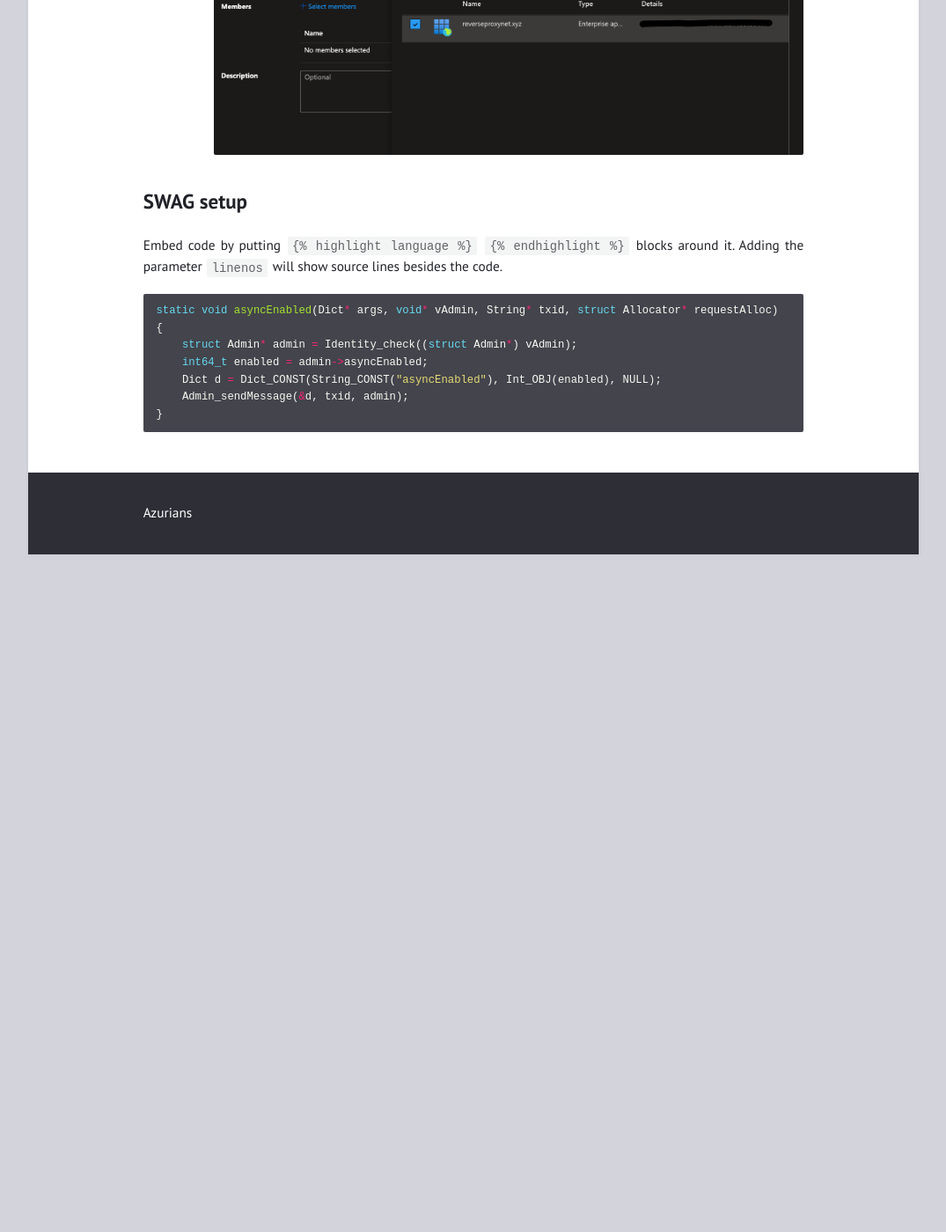
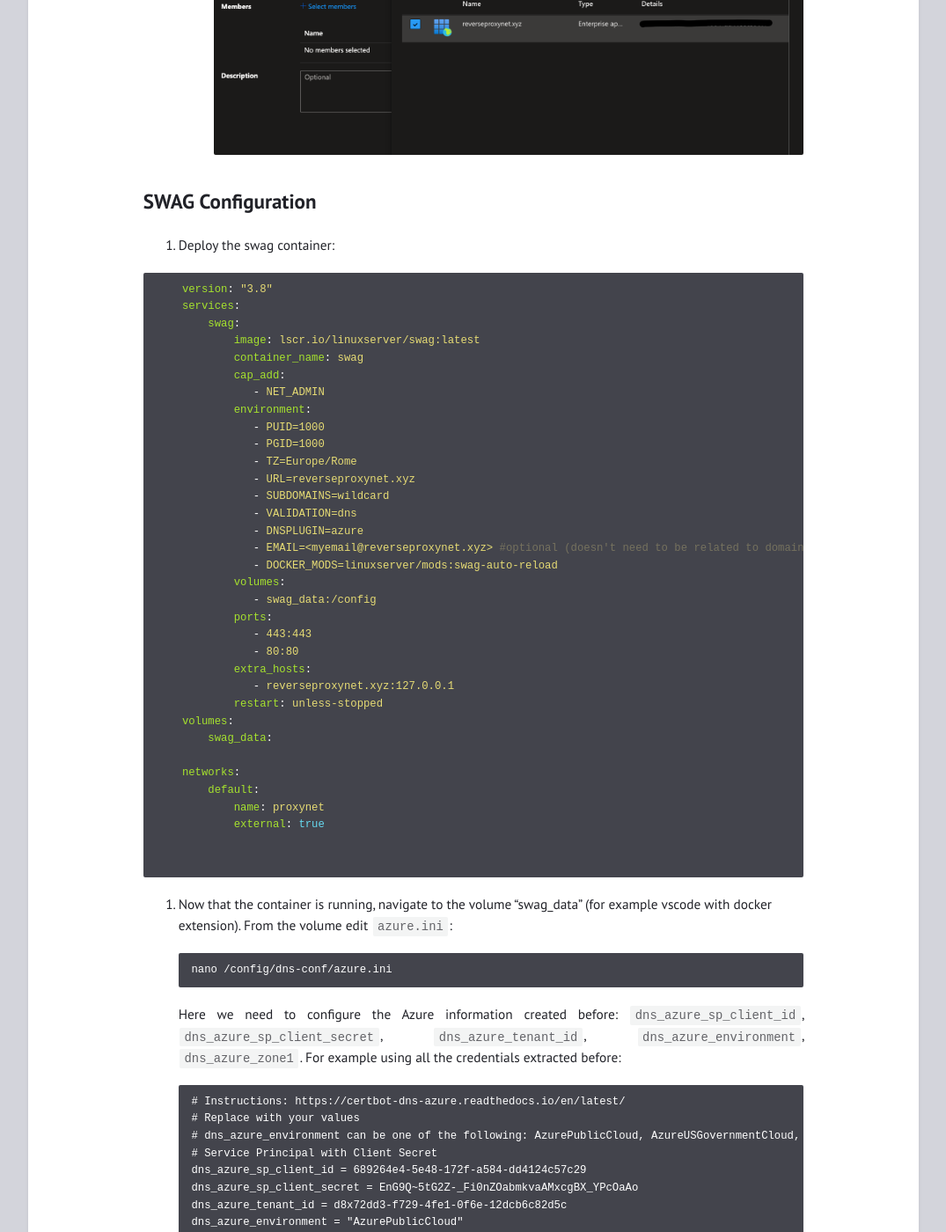
Before and after one commit to massimilianorighi/massimilianorighi.github.io, a Jekyll site: the page built from _posts/2024-02-10-azure-swag.md, in a window 1280 px wide and 1400 px high, scrolled down 7071 px. Shown: the whole window at 88% size, without its empty margins (102-1177 px from the left). Built offline with Jekyll 4.4.1, drawn with Linux system fonts in a browser that asks for light colours; before the commit the page ends 7701 px from its top, so only the background shows below that; some of the changed text lies outside the part shown.

Commit message:
Added swag setup

````diff
--- a/_posts/2024-02-10-azure-swag.md
+++ b/_posts/2024-02-10-azure-swag.md
@@ -132,18 +132,64 @@ One more thing is left, we need to assign permissions to just created app.
   - Click `Review + Assign` button.
 ![](/assets/images/images_2024-02-10-azure-swag/app_role_assigned.png)
 
-## SWAG setup
+## SWAG Configuration
 
-Embed code by putting `{{ "{% highlight language " }}%}` `{{ "{% endhighlight " }}%}` blocks around it. Adding the parameter `linenos` will show source lines besides the code.
+1. Deploy the swag container:
+    {% highlight yaml %}
 
-{% highlight c %}
+    version: "3.8"
+    services:
+        swag:
+            image: lscr.io/linuxserver/swag:latest
+            container_name: swag
+            cap_add:
+               - NET_ADMIN
+            environment:
+               - PUID=1000
+               - PGID=1000
+               - TZ=Europe/Rome
+               - URL=reverseproxynet.xyz
+               - SUBDOMAINS=wildcard
+               - VALIDATION=dns
+               - DNSPLUGIN=azure
+               - EMAIL=<myemail@reverseproxynet.xyz> #optional (doesn't need to be related to domain)
+               - DOCKER_MODS=linuxserver/mods:swag-auto-reload
+            volumes:
+               - swag_data:/config
+            ports:
+               - 443:443
+               - 80:80
+            extra_hosts:
+               - reverseproxynet.xyz:127.0.0.1
+            restart: unless-stopped
+    volumes:
+        swag_data:
 
-static void asyncEnabled(Dict* args, void* vAdmin, String* txid, struct Allocator* requestAlloc)
-{
-    struct Admin* admin = Identity_check((struct Admin*) vAdmin);
-    int64_t enabled = admin->asyncEnabled;
-    Dict d = Dict_CONST(String_CONST("asyncEnabled"), Int_OBJ(enabled), NULL);
-    Admin_sendMessage(&d, txid, admin);
-}
+    networks:
+        default:
+            name: proxynet
+            external: true
 
-{% endhighlight %}
+    {% endhighlight %}
+2. Now that the container is running, navigate to the volume "swag_data" (for example vscode with docker extension). From the volume edit `azure.ini`:
+```
+nano /config/dns-conf/azure.ini
+```
+Here we need to configure the Azure information created before: `dns_azure_sp_client_id`, `dns_azure_sp_client_secret`, `dns_azure_tenant_id`, `dns_azure_environment`, `dns_azure_zone1`.
+For example using all the credentials extracted before:
+```
+# Instructions: https://certbot-dns-azure.readthedocs.io/en/latest/
+# Replace with your values
+# dns_azure_environment can be one of the following: AzurePublicCloud, AzureUSGovernmentCloud, AzureChinaCloud, AzureGermanCloud
+# Service Principal with Client Secret
+dns_azure_sp_client_id = 689264e4-5e48-172f-a584-dd4124c57c29
+dns_azure_sp_client_secret = EnG9Q~5tG2Z-_Fi0nZOabmkvaAMxcgBX_YPcOaAo
+dns_azure_tenant_id = d8x72dd3-f729-4fe1-0f6e-12dcb6c82d5c
+dns_azure_environment = "AzurePublicCloud"
+dns_azure_zone1 = reverseproxynet.xyz:/subscriptions/beb6bvvd-d251-45be-a1db-f26b87da91e/resourceGroups/test
+```
+
+**NOTE**: dns_azure_zone1 is made in this way: `<domain>/subscriptions/<subscription-id>/resourceGroups/<resource-group-name>`
+3. Restart the docker container: `docker restart swag`.
+4. If everything is setup correctly and all the above steps has been correctly performed, by reaching the domain with the browser: `https://<YOUR-DOMAIN>` you should visualize the SWAG landing page.
+![](/assets/images/images_2024-02-10-azure-swag/swag_landing_page.png)
````
Also changed, not shown: assets/images/images_2024-02-10-azure-swag/swag_landing_page.png (added).
